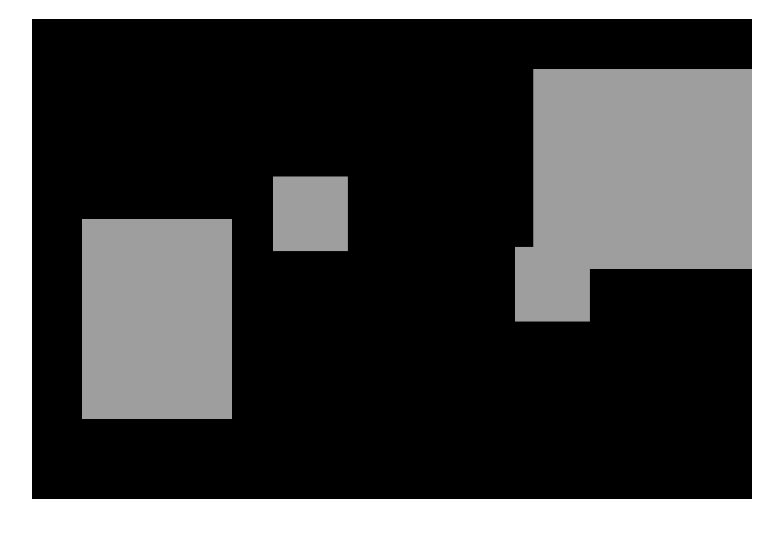
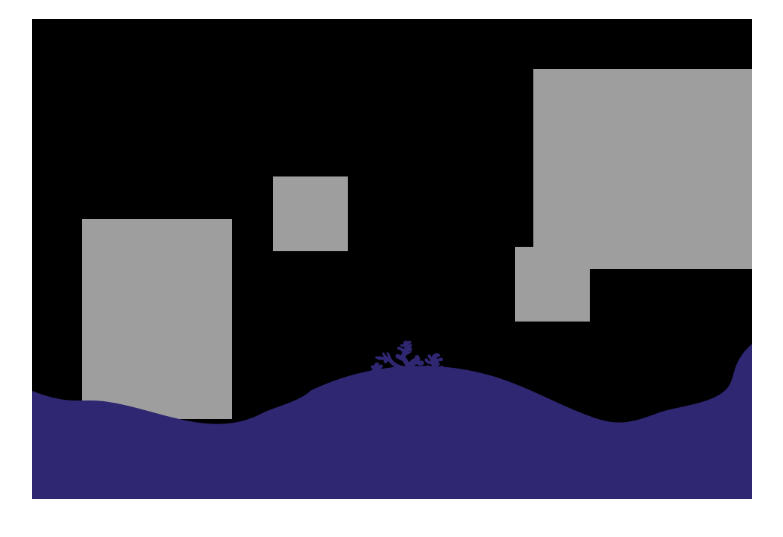
Before and after one commit to HerzogElias/Sharkie, a plain HTML site: page index.html in a window 1280 px wide. Shown: the part 69-606 px from the top of the page, without its empty margins (248-1031 px from the left). Drawn offline with Linux system fonts and the light colour scheme.

Commit message:
added background image

```diff
--- a/classes/background.class.js
+++ b/classes/background.class.js
@@ -1,8 +1,9 @@
 class BackgroundObject extends MovableObject {
-   width =720;
-    constructor(imagePath, x,y){
-       super().loadImage(imagePath);
-       this.x=x;
-       this.y=y;
+      width= 720;
+      height=400;
+   constructor(imagePath,x,y){
+      super().loadImage(imagePath,x,y);
+       this.x=x
+       this.y=y
     }
 }
--- a/classes/character.class.js
+++ b/classes/character.class.js
@@ -1,7 +1,7 @@
 class Charackter extends MovableObject{
 
     constructor(){
-        super().loadImage('../img/1.Sharkie/2.Long_IDLE/i1.png')
+        super().loadImage('./img/1.Sharkie/2.Long_IDLE/i1.png')
     }
     jump(){}
 }
--- a/classes/cloud.class.js
+++ b/classes/cloud.class.js
@@ -2,6 +2,6 @@ class Cloud  extends MovableObject{
     x=150+Math.random()*500;
     y=50;
     constructor(){
-        super().loadImage('img/3. Background/Legacy/Layers/1. Light/2.png');
+        super().loadImage('./img/3. Background/Legacy/Layers/1. Light/2.png');
     }
 }
--- a/classes/world.class.js
+++ b/classes/world.class.js
@@ -11,7 +11,7 @@ class World {
     ];
 
     backgroundObjects = [
-        new BackgroundObject('../img/3. Background/Layers/4.Fondo 2/D1.png', 0,480)
+        new BackgroundObject('./img/3. Background/Layers/4.Fondo 2/D1.png', 0, 100)
     ];
 
     canvas;
```
Also changed, not shown: index.html (+0 -2 lines).
